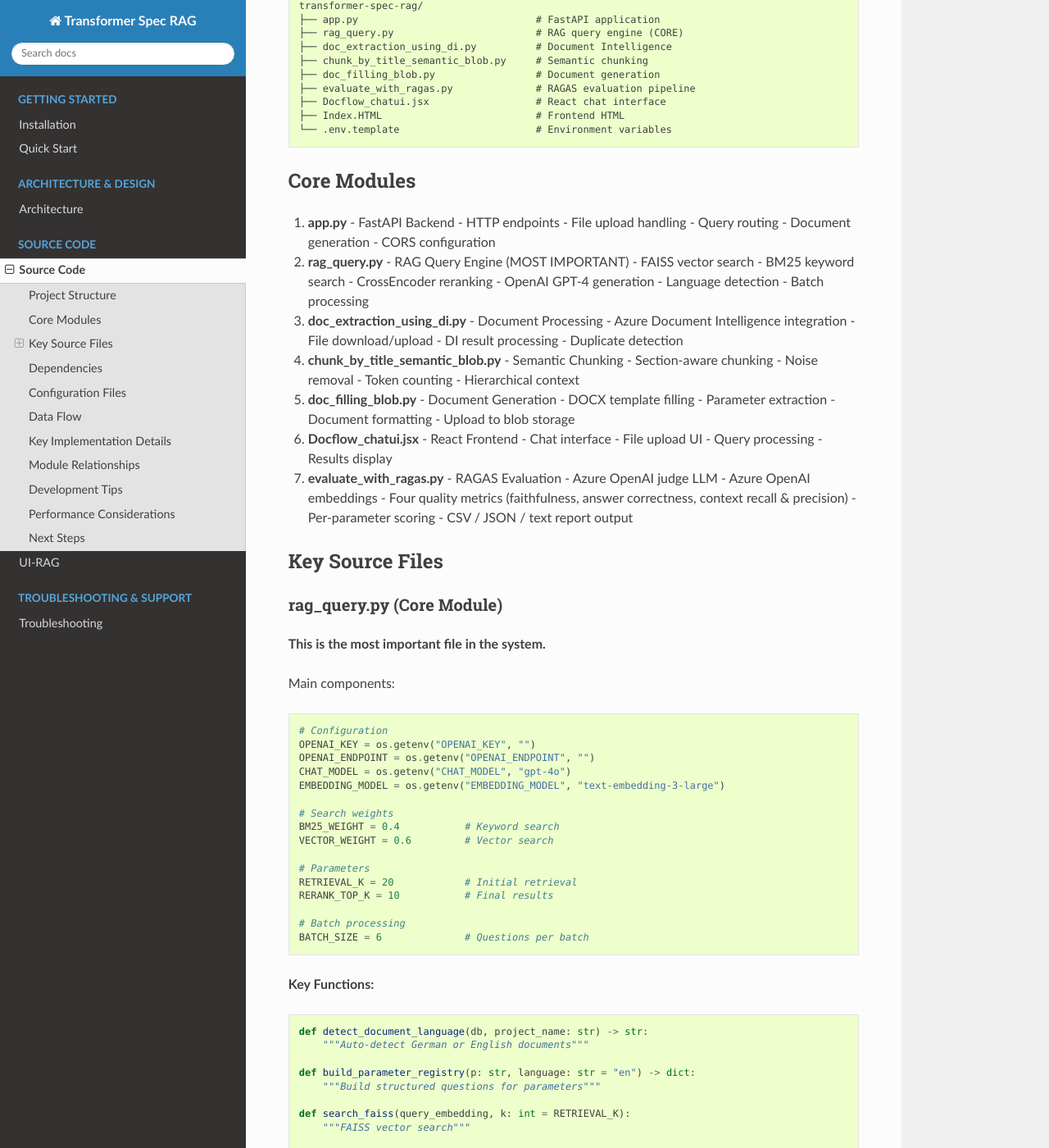
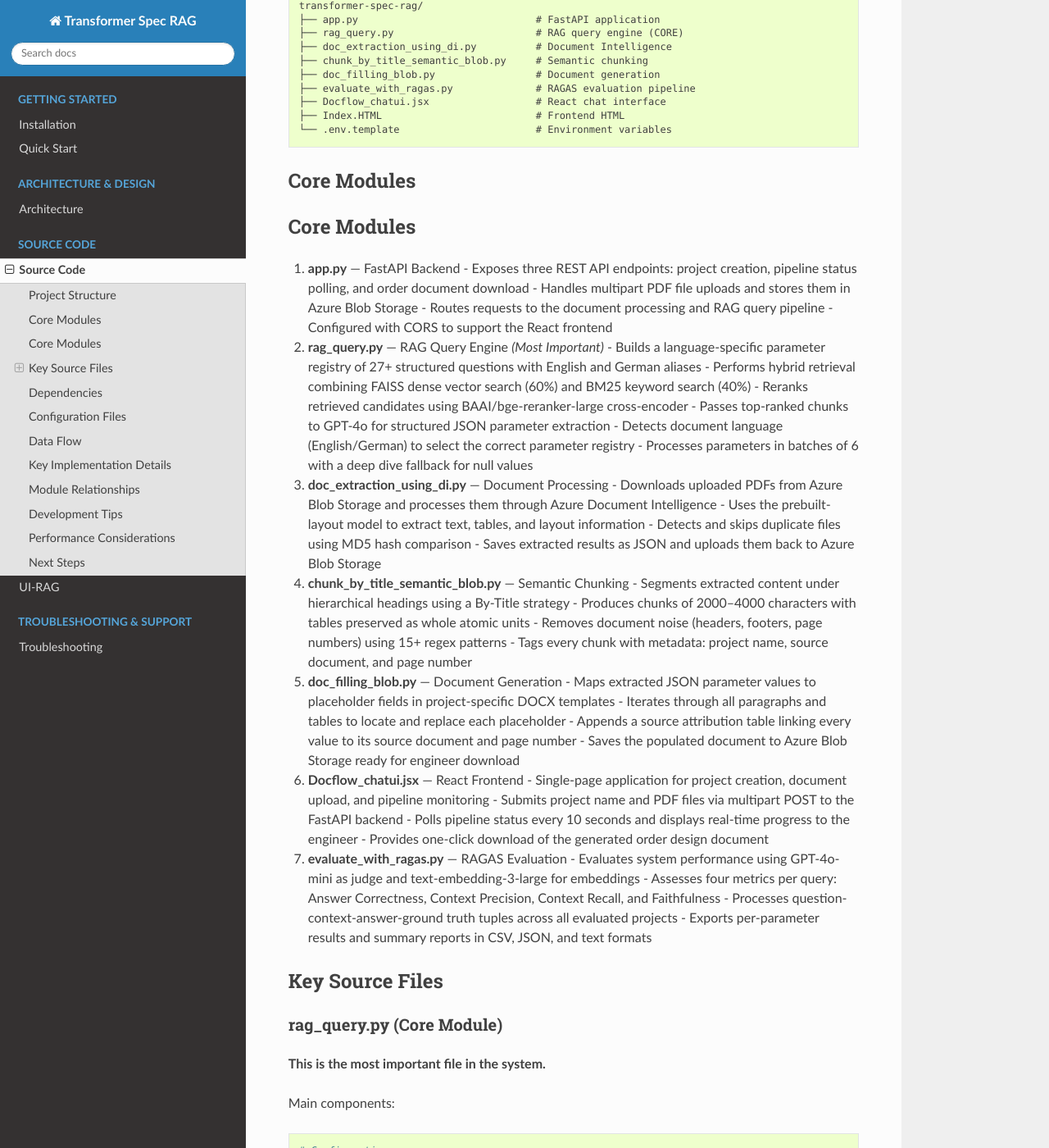
Before and after one commit to chaitra-bhandari/TransformerRag, a Sphinx documentation site: the page built from UI-RAG/docs/source_code.rst, in a window 1280 px wide and 1400 px high, scrolled down 278 px. Shown: the whole window at 82% size. Built offline with Sphinx 7.4.7 and the Read the Docs theme 3.1.0, drawn with Linux system fonts in a browser that asks for light colours; pages that are not in the unit, such as notebooks, are missing from menus.

Commit message:
Update source_code.rst

```diff
--- a/UI-RAG/docs/source_code.rst
+++ b/UI-RAG/docs/source_code.rst
@@ -23,51 +23,52 @@ Project Structure
 Core Modules
 ============
 
-1. **app.py** - FastAPI Backend
-   - HTTP endpoints
-   - File upload handling
-   - Query routing
-   - Document generation
-   - CORS configuration
+Core Modules
+============
 
-2. **rag_query.py** - RAG Query Engine (MOST IMPORTANT)
-   - FAISS vector search
-   - BM25 keyword search
-   - CrossEncoder reranking
-   - OpenAI GPT-4 generation
-   - Language detection
-   - Batch processing
+1. **app.py** — FastAPI Backend
+   - Exposes three REST API endpoints: project creation, pipeline status polling, and order document download
+   - Handles multipart PDF file uploads and stores them in Azure Blob Storage
+   - Routes requests to the document processing and RAG query pipeline
+   - Configured with CORS to support the React frontend
 
-3. **doc_extraction_using_di.py** - Document Processing
-   - Azure Document Intelligence integration
-   - File download/upload
-   - DI result processing
-   - Duplicate detection
+2. **rag_query.py** — RAG Query Engine *(Most Important)*
+   - Builds a language-specific parameter registry of 27+ structured questions with English and German aliases
+   - Performs hybrid retrieval combining FAISS dense vector search (60%) and BM25 keyword search (40%)
+   - Reranks retrieved candidates using BAAI/bge-reranker-large cross-encoder
+   - Passes top-ranked chunks to GPT-4o for structured JSON parameter extraction
+   - Detects document language (English/German) to select the correct parameter registry
+   - Processes parameters in batches of 6 with a deep dive fallback for null values
 
-4. **chunk_by_title_semantic_blob.py** - Semantic Chunking
-   - Section-aware chunking
-   - Noise removal
-   - Token counting
-   - Hierarchical context
+3. **doc_extraction_using_di.py** — Document Processing
+   - Downloads uploaded PDFs from Azure Blob Storage and processes them through Azure Document Intelligence
+   - Uses the prebuilt-layout model to extract text, tables, and layout information
+   - Detects and skips duplicate files using MD5 hash comparison
+   - Saves extracted results as JSON and uploads them back to Azure Blob Storage
 
-5. **doc_filling_blob.py** - Document Generation
-   - DOCX template filling
-   - Parameter extraction
-   - Document formatting
-   - Upload to blob storage
+4. **chunk_by_title_semantic_blob.py** — Semantic Chunking
+   - Segments extracted content under hierarchical headings using a By-Title strategy
+   - Produces chunks of 2000–4000 characters with tables preserved as whole atomic units
+   - Removes document noise (headers, footers, page numbers) using 15+ regex patterns
+   - Tags every chunk with metadata: project name, source document, and page number
 
-6. **Docflow_chatui.jsx** - React Frontend
-   - Chat interface
-   - File upload UI
-   - Query processing
-   - Results display
+5. **doc_filling_blob.py** — Document Generation
+   - Maps extracted JSON parameter values to placeholder fields in project-specific DOCX templates
+   - Iterates through all paragraphs and tables to locate and replace each placeholder
+   - Appends a source attribution table linking every value to its source document and page number
+   - Saves the populated document to Azure Blob Storage ready for engineer download
 
-7. **evaluate_with_ragas.py** - RAGAS Evaluation
-   - Azure OpenAI judge LLM
-   - Azure OpenAI embeddings
-   - Four quality metrics (faithfulness, answer correctness, context recall & precision)
-   - Per-parameter scoring
-   - CSV / JSON / text report output
+6. **Docflow_chatui.jsx** — React Frontend
+   - Single-page application for project creation, document upload, and pipeline monitoring
+   - Submits project name and PDF files via multipart POST to the FastAPI backend
+   - Polls pipeline status every 10 seconds and displays real-time progress to the engineer
+   - Provides one-click download of the generated order design document
+
+7. **evaluate_with_ragas.py** — RAGAS Evaluation
+   - Evaluates system performance using GPT-4o-mini as judge and text-embedding-3-large for embeddings
+   - Assesses four metrics per query: Answer Correctness, Context Precision, Context Recall, and Faithfulness
+   - Processes question-context-answer-ground truth tuples across all evaluated projects
+   - Exports per-parameter results and summary reports in CSV, JSON, and text formats
 
 Key Source Files
 ================
```
